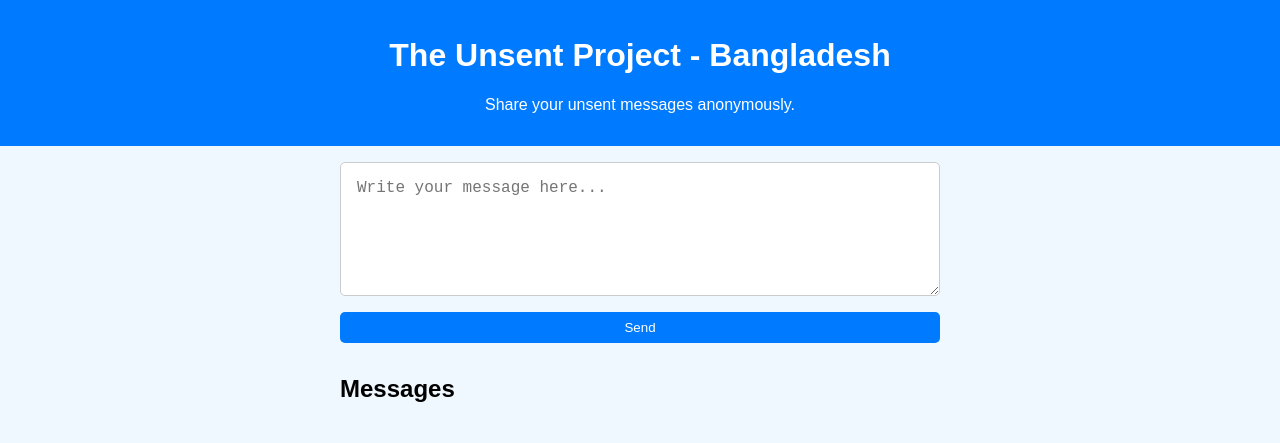
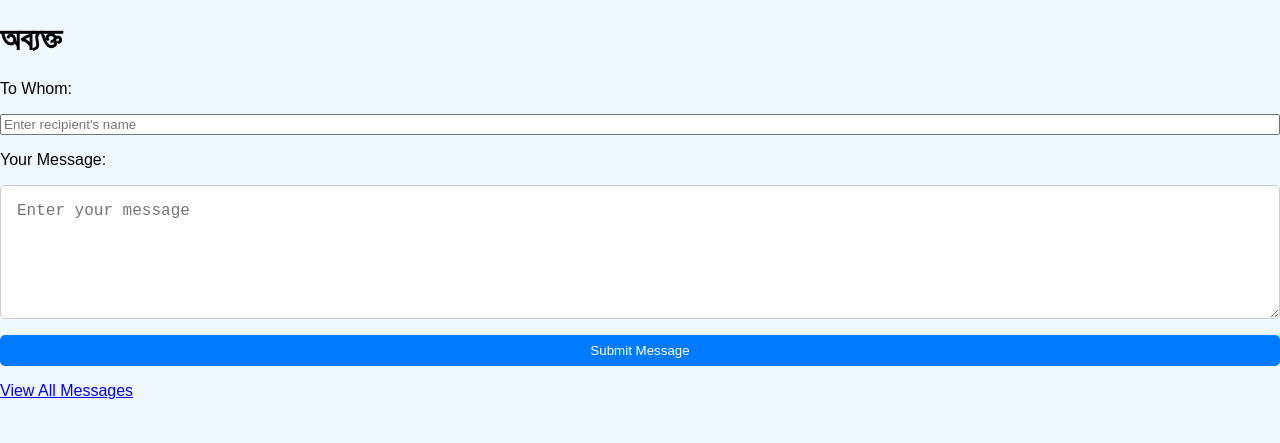
Before and after one commit to lazyraabbit/project--, a plain HTML site: page index.html in a window 1280 px wide. Drawn offline with Linux system fonts and the light colour scheme; no server answers.

Commit message:
Update index.html

```diff
--- a/index.html
+++ b/index.html
@@ -3,24 +3,23 @@
 <head>
     <meta charset="UTF-8">
     <meta name="viewport" content="width=device-width, initial-scale=1.0">
-    <title>Unsent Project</title>
+    <title>অব্যক্ত</title>
+    <link href="https://fonts.googleapis.com/css2?family=Roboto:wght@400;500;700&display=swap" rel="stylesheet">
     <link rel="stylesheet" href="style.css">
 </head>
 <body>
-    <header>
-        <h1>The Unsent Project - Bangladesh</h1>
-        <p>Share your unsent messages anonymously.</p>
-    </header>
-    <main>
+    <div class="container">
+        <h1>অব্যক্ত</h1>
         <form id="messageForm">
-            <textarea id="messageInput" placeholder="Write your message here..." required></textarea>
-            <button type="submit">Send</button>
+            <label for="recipientName">To Whom:</label>
+            <input type="text" id="recipientName" required placeholder="Enter recipient's name">
+            <label for="messageInput">Your Message:</label>
+            <textarea id="messageInput" required placeholder="Enter your message"></textarea>
+            <button type="submit">Submit Message</button>
         </form>
-        <section id="messageGallery">
-            <h2>Messages</h2>
-            <div id="messages"></div>
-        </section>
-    </main>
-    <script src="script.js" type="module"></script>
+        <p><a href="messages.html">View All Messages</a></p>
+    </div>
+
+    <script type="module" src="script.js"></script>
 </body>
 </html>
```
